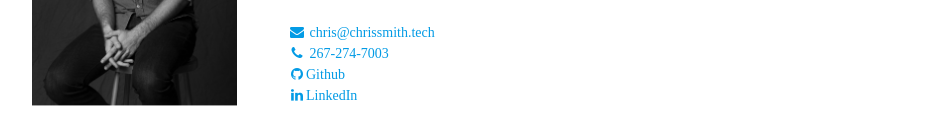
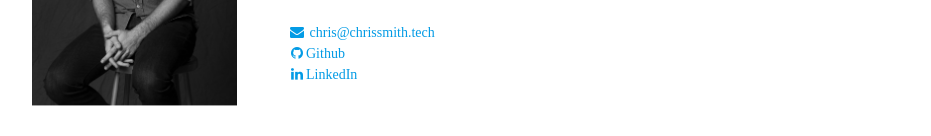
Before and after one commit to cvsmith/cvsmith.github.io, a plain HTML site: page index.html in a window 1280 px wide. Shown: the part 445-581 px from the top of the page, without its empty margins (96-1027 px from the left). Drawn offline with nearby package versions, Linux system fonts and the light colour scheme.

Commit message:
Update index.html

```diff
--- a/index.html
+++ b/index.html
@@ -45,10 +45,6 @@
                 <i class="fa fa-envelope fa-fw"></i> chris@chrissmith.tech
               </a>
               <br>
-              <a class="contact-link" href="tel:267-274-7003">
-                <i class="fa fa-phone fa-fw"></i> 267-274-7003
-              </a>
-              <br>
               <a class="contact-link" href="https://github.com/cvsmith">
                 <i class="fa fa-github fa-fw"></i>Github
               </a>
```
